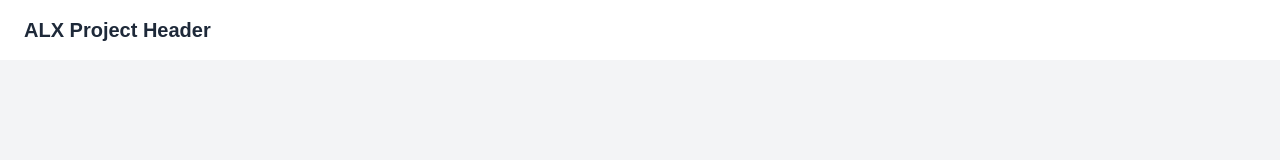
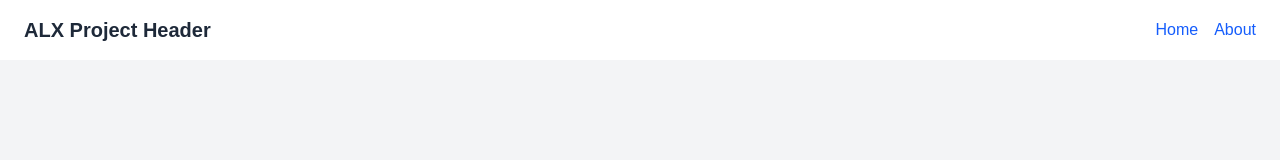
Before and after one commit to BlessmanJay/alx-project-0x02-setup, a Next.js app in the folder alx-project-0x02/: page / in a window 1280 px wide. Shown: the top 160 px of the page. Built offline with nearby package versions, Linux system fonts and the light colour scheme.

Commit message:
Add 2 files: home.tsx and about.tsx, Setup Basic Routing

```diff
--- a/alx-project-0x02/components/layout/Header.tsx
+++ b/alx-project-0x02/components/layout/Header.tsx
@@ -1,11 +1,20 @@
 import React from "react";
+import Link from "next/link";
 
 const Header: React.FC = () => {
   return (
-    <header className="bg-white shadow-md py-4 px-6">
+    <header className="bg-white shadow-md py-4 px-6 flex justify-between items-center">
       <h1 className="text-xl font-semibold text-gray-800">
         ALX Project Header
       </h1>
+      <nav className="space-x-4">
+        <Link href="/home" className="text-blue-600 hover:underline">
+          Home
+        </Link>
+        <Link href="/about" className="text-blue-600 hover:underline">
+          About
+        </Link>
+      </nav>
     </header>
   );
 };
--- /dev/null
+++ b/alx-project-0x02/pages/about.tsx
@@ -0,0 +1,16 @@
+import Head from "next/head";
+
+export default function AboutPage() {
+  return (
+    <>
+      <Head>
+        <title>About Page</title>
+      </Head>
+      <main className="flex items-center justify-center min-h-screen bg-yellow-100">
+        <h1 className="text-4xl font-bold text-yellow-800">
+          About This Project
+        </h1>
+      </main>
+    </>
+  );
+}
--- /dev/null
+++ b/alx-project-0x02/pages/home.tsx
@@ -0,0 +1,16 @@
+import Head from "next/head";
+
+export default function HomePage() {
+  return (
+    <>
+      <Head>
+        <title>Home Page</title>
+      </Head>
+      <main className="flex items-center justify-center min-h-screen bg-green-100">
+        <h1 className="text-4xl font-bold text-green-800">
+          Welcome to the Home Page
+        </h1>
+      </main>
+    </>
+  );
+}
```
